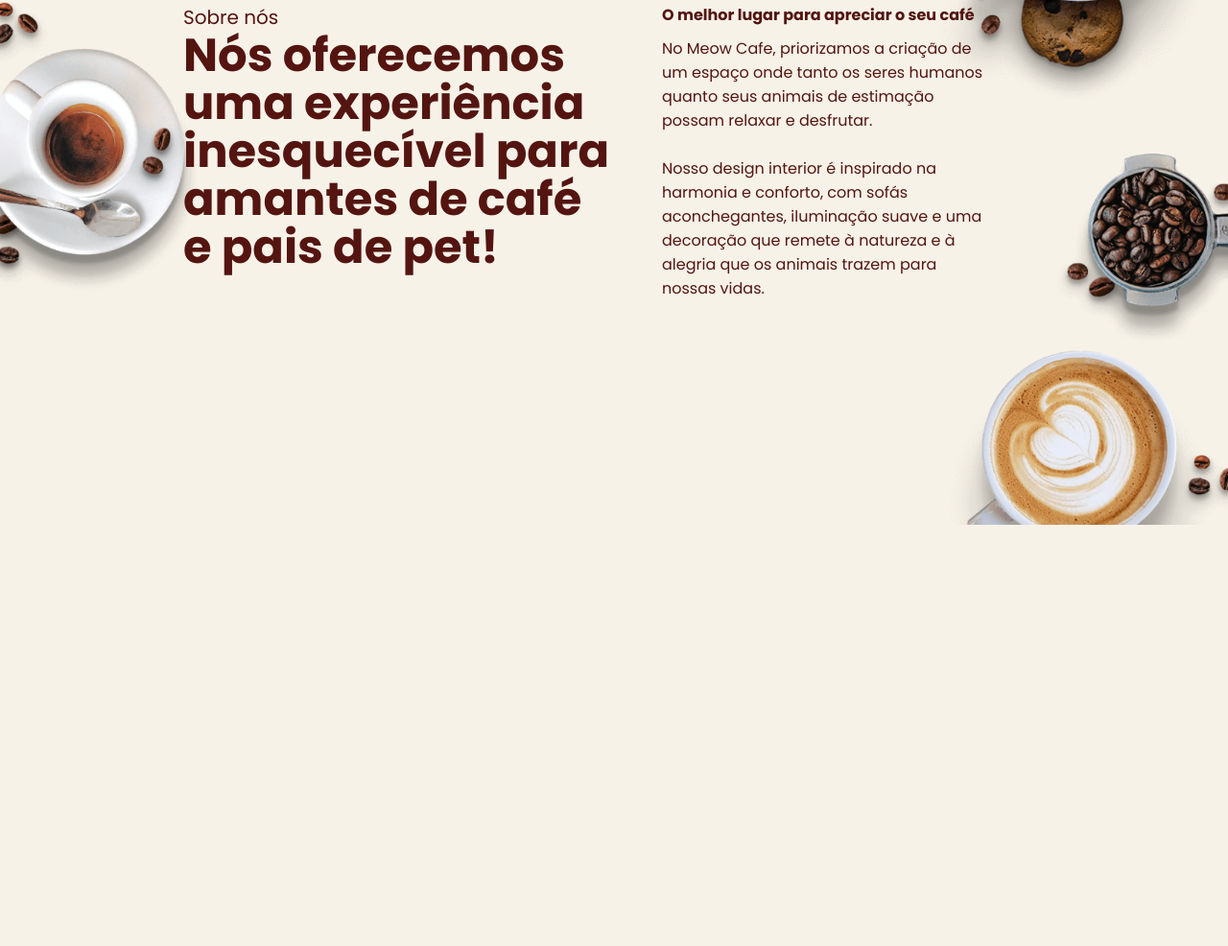
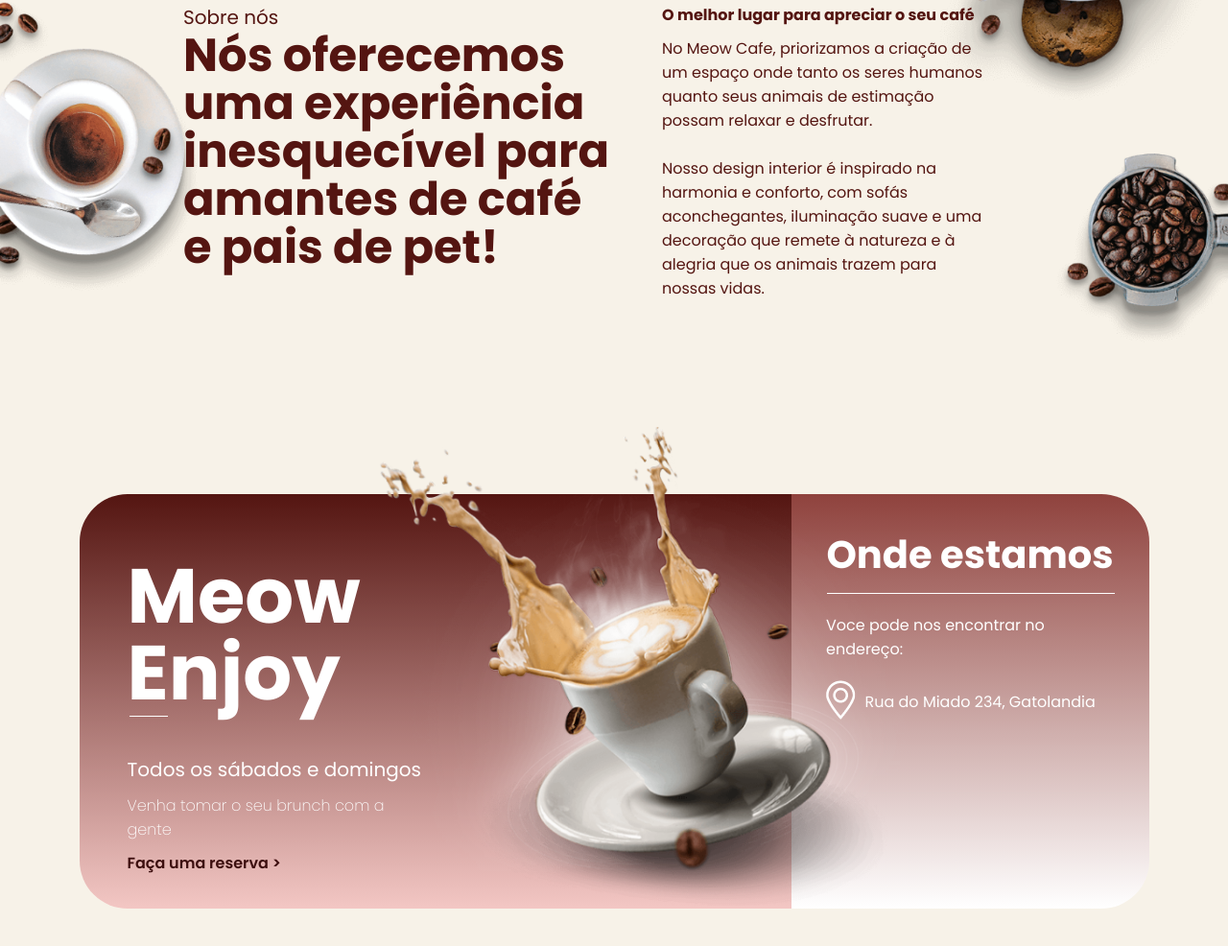
Before and after one commit to SilviaElenDev/Meow-Caf-, a plain HTML site: page index.html in a window 1280 px wide. Shown: the part 2670-3656 px from the top of the page at 96% size. Before the commit the page ends 3217 px from the top, so only its background shows below. Drawn offline with Linux system fonts and the light colour scheme.

Commit message:
Adicionando Section Enjoy

```diff
--- a/index.html
+++ b/index.html
@@ -15,7 +15,7 @@
                     <span>Meow Café</span>
                 </div>
                 <div id="opçoes">
-                    <a class="bar" href="">Início</a>
+                    <a class="barInicio" href="">Início</a>
                     <a href="">Produtos</a>
                     <a href="">Sobre</a>
                 </div>
@@ -67,7 +67,8 @@
         <div class="containerSectionCroissants">
             <div class="text textCroissants">
                 <span id="preçoCroissants">R$12,00</span>
-                <h2 class="bar">Croissants</h2>
+                <h2>Croissants</h2>
+                <div class="bar"></div>
                 <h3>Conheça nossa receita</h3>
                 <p>A nossa receita de Croissant vai te surpreender. Croissants clássicos ou recheados!</p>
                 <a href="">Todos os croissants ></a>
@@ -105,5 +106,32 @@
             </div>
         </div>
     </section>
+    <section>
+        <div class="containerSectionEnjoy">
+            <div class="sectionEnjoyBackground">
+                <div class="enjoyLeft">
+                    <div class="textLeftEnjoy">
+                        <h2>Meow Enjoy</h2>
+                        <div class="barEnjoyLeft"></div>
+                        <span>Todos os sábados e domingos</span>
+                        <p>Venha tomar o seu brunch com a gente</p>
+                        <a href="">Faça uma reserva ></a>
+                    </div>
+                    <div class="imagemEnjoy" >
+                        <img src="./Images/Café derramando.png" alt="">
+                    </div>
+                </div>
+                <div class="enjoyRight">
+                    <h2>Onde estamos</h2>
+                    <div class="barEnjoyRight"></div>
+                    <p>Voce pode nos encontrar no endereço:</p>
+                    <div class="endereço">
+                        <img src="./Images/point.png" alt="">
+                        <p>Rua do Miado 234, Gatolandia</p>
+                    </div>
+                </div>
+            </div>
+        </div>
+    </section>
 </body>
 </html>
--- a/style.css
+++ b/style.css
@@ -43,7 +43,7 @@ a{
     font-weight: 600;
 }
 
-.bar{
+.barInicio{
     border-bottom: solid 3px #3C0E0E;
 }
 
@@ -237,7 +237,14 @@ section{
 .textCroissants h2{
     font-weight: bold;
     font-size: 80px;
-    margin: 10px 0px 20px;
+    margin: 10px 0px -15px;
+}
+
+.bar{
+    height:2px;
+    background-color: #541511;
+    margin-left: 5px;
+    margin-bottom: 10px;
 }
 
 .textCroissants .bar{
@@ -315,6 +322,7 @@ section{
 
 .sectionSobre{
     background-image: url(./Images/Background.png);
+    background-repeat: no-repeat;
     background-size: contain;
     height: 750px;
     display: flex;
@@ -354,3 +362,111 @@ section{
 #textRight span{
     font-weight: bold;
 }
+
+
+
+
+
+
+.containerSectionEnjoy{
+    width: 1115px;
+    height: 400px;
+    display: flex;
+    align-items: end;
+}
+
+.sectionEnjoyBackground{
+    height: 432px;
+    width: 1115px;
+    display: flex;
+}
+
+.enjoyLeft{
+    background-image: linear-gradient(to top, #f3c7c4,#541511);
+    width:742px ;
+    height: inherit;
+    display: flex;
+    border-radius: 50px 0px 0px 50px;
+}
+
+.textLeftEnjoy{
+    text-align: left;
+    color: white;
+    padding-left: 50px;
+}
+
+.textLeftEnjoy h2{
+    font-size: 80px;
+    font-weight: bold;
+    line-height: 80px;
+    padding-right: 70px;
+    margin-bottom: 5px;
+}
+
+.barEnjoyLeft{
+    background-color: white;
+    width: 40px;
+    height: 1px;
+    margin-bottom: 40px;
+    margin-left: 2px;
+
+}
+
+
+.textLeftEnjoy span{
+    font-size: 20px;
+}
+
+.textLeftEnjoy p {
+    font-weight: 200;
+    padding-bottom: 10px;
+}
+
+.imagemEnjoy img{
+    width: 562px;
+    position:relative;
+    left: -50px;
+    top: -70px;
+}
+
+.enjoyRight{
+    border-radius: 0px 50px 50px 0px;
+    color: white;
+    width: 373px;
+    height: inherit;
+    background-image: linear-gradient(to bottom , #8f423d, #fff);
+    display: flex;
+    flex-direction: column;
+    align-items: center;
+}
+
+.enjoyRight h2{
+    font-size: 40px;
+    font-weight: bold;
+    margin-bottom: 10px;
+}
+
+.enjoyRight p{
+    width: 300px;
+    text-align: left;
+}
+
+
+.barEnjoyRight{
+    background-color: white;
+    width: 300px;
+    height: 1px;
+    margin-bottom: 10px;
+    margin-left: 2px;
+
+}
+
+.endereço{
+    display: flex;
+    padding-top: 20px;
+}
+
+.endereço img{
+    padding-right: 10px;
+    padding-left: 40px;
+}
```
Also changed, not shown: Images/point.png (added).
